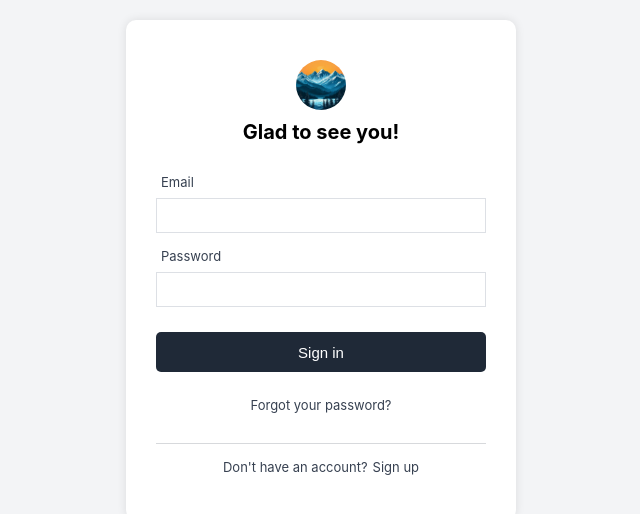
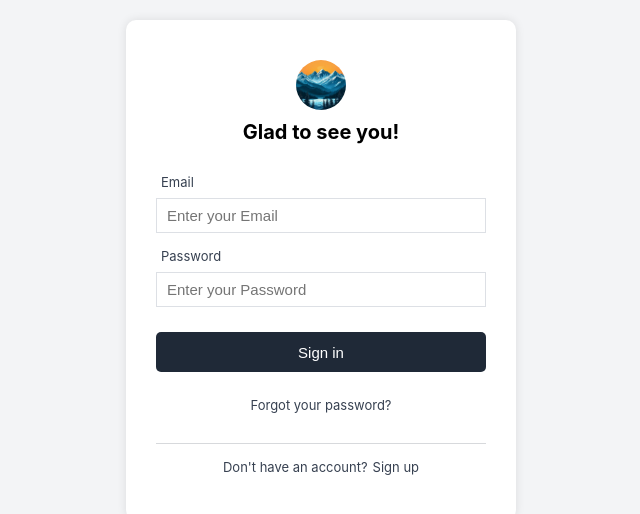
Before and after one commit to pa-sh-tet/travpe_next_tsx, a Next.js app: page /login in a window 1280 px wide. Shown: the part 130-644 px from the top of the page, without its empty margins (319-959 px from the left). Built offline with nearby package versions, Linux system fonts and the light colour scheme; no server answers.

Commit message:
refactor

```diff
--- a/src/components/Footer.tsx
+++ b/src/components/Footer.tsx
@@ -36,7 +36,8 @@ export default function Footer() {
 						</li>
 						<li className={styles.icon_content}>
 							<a
-								href="https://www.github.com/"
+								href="https://github.com/pa-sh-tet"
+								target="_blank"
 								aria-label="GitHub"
 								data-social="github"
 							>
--- a/src/pages/login.tsx
+++ b/src/pages/login.tsx
@@ -87,6 +87,7 @@ function Login() {
 							</label>
 							<input
 								className={styles.login__input}
+								placeholder="Enter your Email"
 								name="email"
 								id="email"
 								type="email"
@@ -104,6 +105,7 @@ function Login() {
 							</label>
 							<input
 								className={styles.login__input}
+								placeholder="Enter your Password"
 								name="password"
 								id="password"
 								type="password"
@@ -120,11 +122,7 @@ function Login() {
 							type="submit"
 							disabled={loading}
 						>
-							{loading ? (
-								<div className={styles.loader}></div>
-							) : (
-								"Sign in"
-							)}
+							{loading ? <div className={styles.loader}></div> : "Sign in"}
 						</button>
 						{loginError && (
 							<span
```
